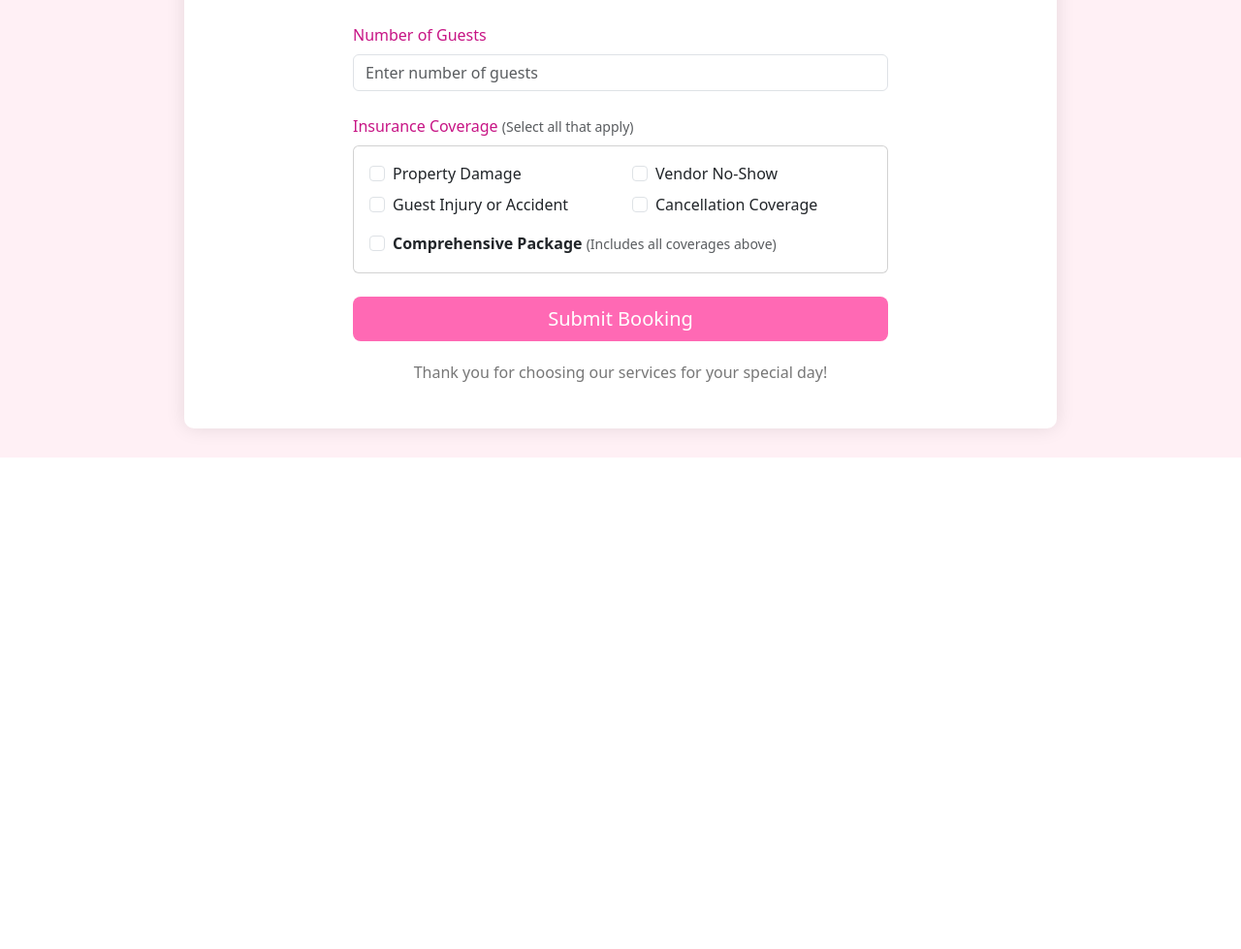
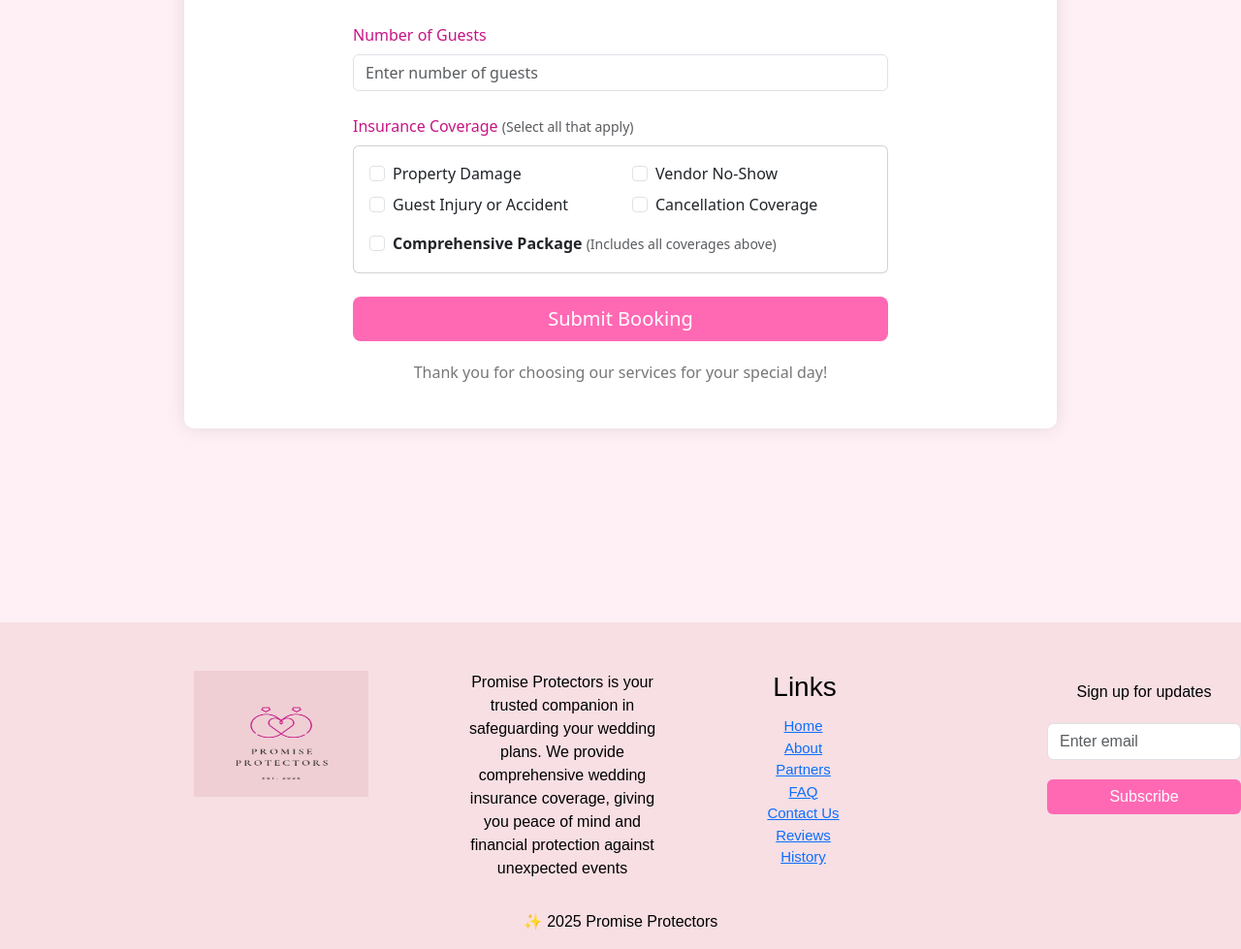
Before and after one commit to Diyali21/Promise-Protectors, a Flask app: page /get-cover/ in a window 1280 px wide; the page is wider, and only the part inside the window is pictured. Shown: the part 852-1831 px from the top of that part at 97% size. Before the commit the page ends 1324 px from the top of that part, so only its background shows below. Run offline with Flask 3, Linux system fonts and the light colour scheme; the visitor is signed in with stand-in values (Sample User, id 1); data that the repository does not hold is empty; some libraries are stand-ins or nearby versions.

Commit message:
footer created but not aligned properly

```diff
--- a/routes/auth_bp.py
+++ b/routes/auth_bp.py
@@ -92,8 +92,6 @@ def submit_login_page():
 
         login_user(user_from_db)
 
-        flash("You have been successfully logged in", "success")
-
         return redirect(url_for("main_bp.home_page"))
 
     except Exception as e:
--- a/static/css/about.css
+++ b/static/css/about.css
@@ -45,7 +45,7 @@ body {
   background-blend-mode: luminosity;
   border-top-right-radius: 80px;
   border-bottom-left-radius: 80px;
-  margin-bottom: 500px;
+  margin-bottom: 200px;
 }
 .story {
   background-image: URL("https://www.flowers-wallpapers.com/backgrounds/flowers-roses-pink-boarding-colourfull.jpg");
--- a/static/css/contact.css
+++ b/static/css/contact.css
@@ -24,7 +24,7 @@ button {
   background-color: rgb(239, 207, 212, 0.5);
   padding: 50px;
   margin-top: 27px;
-  margin-bottom: 100px;
+  margin-bottom: 200px;
 }
 .msg-box {
   padding-bottom: 200px;
--- a/static/css/faq.css
+++ b/static/css/faq.css
@@ -16,7 +16,7 @@
   display: grid;
   grid-template-columns: 1fr 1fr;
   margin-top: 50px;
-  margin-bottom: 50px;
+  margin-bottom: 200px;
 }
 button {
   margin-left: 5px;
--- a/static/css/get_cover.css
+++ b/static/css/get_cover.css
@@ -8,7 +8,7 @@ body {
   box-shadow: 0 0 20px rgba(0, 0, 0, 0.1);
   padding: 30px;
   margin-top: 30px;
-  margin-bottom: 30px;
+  margin-bottom: 200px;
   max-width: 900px;
 }
 .header {
--- a/static/css/reviews.css
+++ b/static/css/reviews.css
@@ -23,6 +23,7 @@ h1 {
   display: grid;
   justify-content: center;
   padding-left: 300px;
+  margin-bottom: 200px;
 }
 h5 {
   font-size: 25px;
--- a/static/css/venuedetails.css
+++ b/static/css/venuedetails.css
@@ -26,7 +26,7 @@ button {
 }
 .background {
   margin-top: 50px;
-  margin-bottom: 50px;
+  margin-bottom: 200px;
   display: grid;
   justify-content: center;
 }
--- a/templates/base.html
+++ b/templates/base.html
@@ -47,15 +47,15 @@
             >
           </li>
           <li class="spacing-words">
+            <a class="nav-link {% if active_page == '/partners' %}active{% endif %}"
+              href="/partners"
+              ><i class="fa-solid fa-handshake"></i> Partners</a
+            >
+          </li>
+          <li class="spacing-words">
             <a class="nav-link {% if active_page == '/faq' %}active{% endif %}"
               href="/faq"
               ><i class="fa-solid fa-circle-question"></i> FAQ</a
-            >
-          </li>
-          <li class="spacing-words">
-            <a class="nav-link {% if active_page == '/partners' %}active{% endif %}"
-              href="/partners"
-              ><i class="fa-solid fa-handshake"></i> Partners</a
             >
           </li>
           <li class="spacing-words">
@@ -92,7 +92,9 @@
       </nav>
     </header>
     {% block content %} {% endblock %}
-    </script>
+    {% block footer %}
+    {% include 'footer.html' %}
+    {% endblock %}
     <script
       src="https://cdn.jsdelivr.net/npm/bootstrap@5.3.3/dist/js/bootstrap.bundle.min.js"
       integrity="sha384-YvpcrYf0tY3lHB60NNkmXc5s9fDVZLESaAA55NDzOxhy9GkcIdslK1eN7N6jIeHz"
--- a/templates/confirmation.html
+++ b/templates/confirmation.html
@@ -1,4 +1,4 @@
-{% extends "base.html" %} {% block title %}Confirmation {% endblock %}{% block head_content %}
+{% extends "base.html" %} {% block title %}Confirmation {% endblock %} {% block head_content %}
 <link rel="stylesheet" href="/static/css/confirmation.css" />
 {% endblock %} {% block content %}
 </head>
--- /dev/null
+++ b/templates/footer.html
@@ -0,0 +1,128 @@
+<!DOCTYPE html>
+<html lang="en">
+  <head>
+    <meta charset="UTF-8" />
+    <meta name="viewport" content="width=device-width, initial-scale=1.0" />
+    <title>Document</title>
+    <style>
+      body {
+        margin: 0;
+        padding: 0;
+      }
+      .footer-main-container {
+        background-color: rgb(239, 207, 212, 0.5);
+        display: grid;
+        color: black;
+        text-align: center;
+        bottom: 0;
+        width: 100%;
+        font-family: sans-serif;
+      }
+
+      .links-container {
+        display: grid;
+      }
+      .links {
+        list-style: none;
+        font-size: 15px;
+        margin-right: 35px;
+      }
+      .inner-container {
+        display: grid;
+        grid-template-columns: 1fr 1fr 1fr;
+      }
+      .sign-up {
+        display: grid;
+        width: 200px;
+        height: 30px;
+        gap: 20px;
+        padding-top: 60px;
+        margin-left: 100px;
+      }
+      .promise-protectors {
+        display: grid;
+        grid-template-columns: 1fr 1fr;
+      }
+      .logo {
+        width: 180px;
+        height: 180px;
+        margin-left: 200px;
+        padding-top: 50px;
+      }
+      .description {
+        padding-left: 100px;
+        width: 300px;
+        padding-top: 50px;
+      }
+      .link-heading {
+        margin: 0px;
+        padding-top: 50px;
+      }
+      .bottom-line {
+        margin-top: 15px;
+      }
+    </style>
+  </head>
+  <body>
+    <footer class="footer-main-container">
+      <div class="inner-container">
+        <div class="promise-protectors">
+          <img
+            class="logo"
+            src="/static/PROMISE PROTECTORS_20250401_114617_0000.png"
+            alt=""
+          />
+          <p class="description">
+            Promise Protectors is your trusted companion in safeguarding your
+            wedding plans. We provide comprehensive wedding insurance coverage,
+            giving you peace of mind and financial protection against unexpected
+            events
+          </p>
+        </div>
+        <div class="links-container">
+          <h3 class="link-heading">Links</h3>
+          <ul class="links">
+            <li>
+              <a href="/">Home</a>
+            </li>
+            <li>
+              <a href="/about">About</a>
+            </li>
+            <li>
+              <a href="/partners">Partners</a>
+            </li>
+            <li>
+              <a href="/faq">FAQ</a>
+            </li>
+            <li>
+              <a href="/contact-us">Contact Us</a>
+            </li>
+            <li>
+              <a href="/reviews">Reviews</a>
+            </li>
+            <li>
+              <a href="/history">History</a>
+            </li>
+          </ul>
+        </div>
+        <div>
+          <form class="sign-up">
+            <label for="exampleInputEmail1">Sign up for updates</label>
+            <div class="form-group">
+              <input
+                type="email"
+                class="form-control"
+                id="exampleInputEmail1"
+                aria-describedby="emailHelp"
+                placeholder="Enter email"
+              />
+            </div>
+            <button type="submit" class="btn btn-primary">Subscribe</button>
+          </form>
+        </div>
+      </div>
+
+      <p class="bottom-line">✨ 2025 Promise Protectors</p>
+    </footer>
+  </body>
+</html>
```
